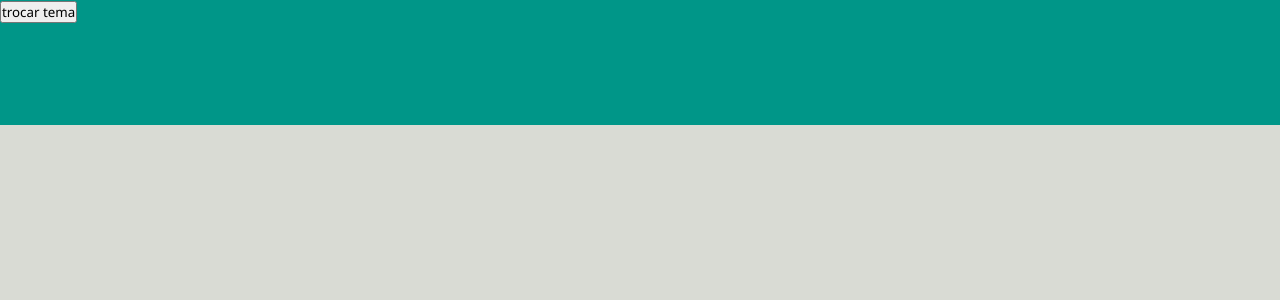
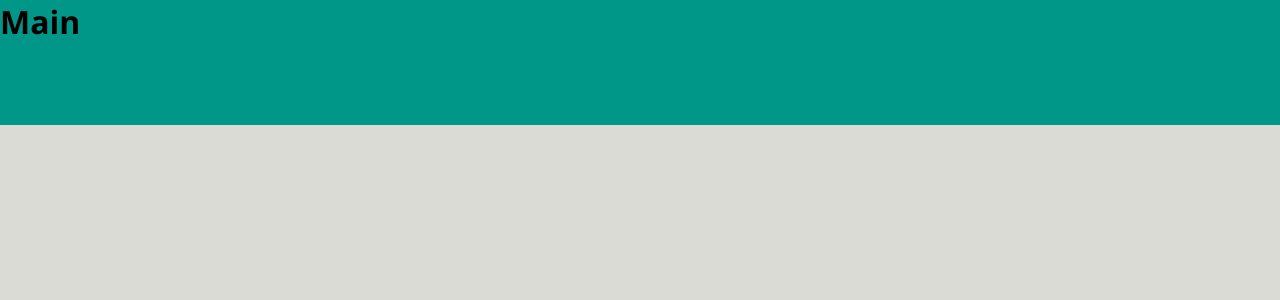
Before and after one commit to jocimarlopes/whatsapp-clone, a React (Create React App) app: page / in a window 1280 px wide. Shown: the top 300 px of the page. Built offline with nearby package versions, Linux system fonts and the light colour scheme.

Commit message:
created router

```diff
--- a/src/App.tsx
+++ b/src/App.tsx
@@ -1,25 +1,26 @@
 import React from 'react';
 import { ThemeProvider } from 'styled-components';
+import { Router } from 'react-router-dom';
 
 import useThemeState from '@hooks/useThemeState';
 
+import history from './services/history';
+import themes from './styles/themes';
+
 import GlobalStyles from './styles/global';
-import themes from './styles/themes';
+import Routes from './routes';
 
 function App() {
   const [theme, setTheme] = useThemeState('main');
 
   return (
-    <ThemeProvider theme={themes[theme]}>
-      <button
-        type="button"
-        onClick={() => setTheme(theme === 'main' ? 'dark' : 'main')}
-      >
-        trocar tema
-      </button>
+    <Router history={history}>
+      <ThemeProvider theme={themes[theme]}>
+        <Routes />
 
-      <GlobalStyles />
-    </ThemeProvider>
+        <GlobalStyles />
+      </ThemeProvider>
+    </Router>
   );
 }
 
--- /dev/null
+++ b/src/pages/Main/index.tsx
@@ -0,0 +1,7 @@
+import React from 'react';
+
+import { Container } from './styles';
+
+const Main = () => <h1>Main</h1>;
+
+export default Main;
--- /dev/null
+++ b/src/pages/Main/styles.ts
@@ -0,0 +1,3 @@
+import styled from 'styled-components';
+
+export const Container = styled.main``;
--- /dev/null
+++ b/src/routes/index.tsx
@@ -0,0 +1,12 @@
+import React from 'react';
+import { Switch, Route } from 'react-router-dom';
+
+import Main from '@pages/Main';
+
+const Routes = () => (
+  <Switch>
+    <Route exact path="/" component={Main} />
+  </Switch>
+);
+
+export default Routes;
```
